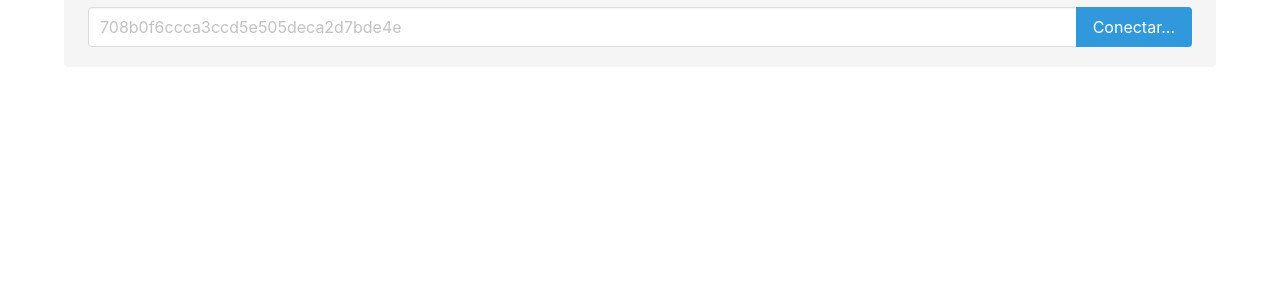
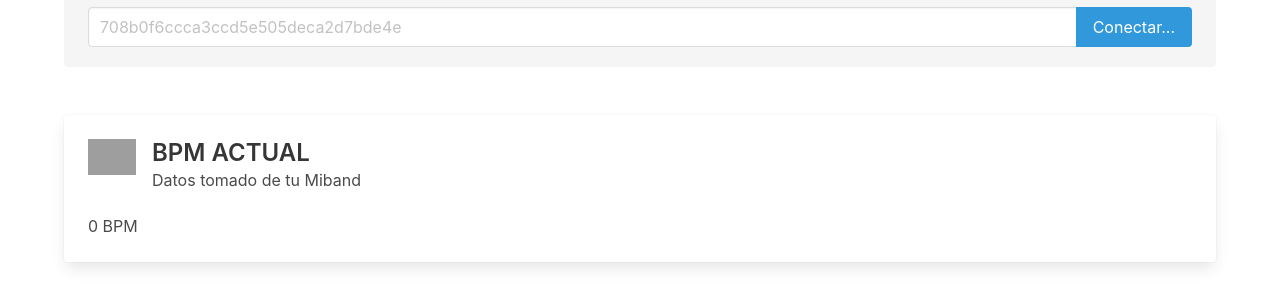
Before and after one commit to pipegoods/mi-band4-5-ritmocardiaco, a plain HTML site: page index.html in a window 1280 px wide. Shown: the part 177-484 px from the top of the page. Drawn offline with nearby package versions, Linux system fonts and the light colour scheme; grey boxes are pictures that could not be loaded.

Commit message:
Mensajes actualizados

```diff
--- a/index.html
+++ b/index.html
@@ -33,6 +33,30 @@
             </div>
         </article>
     </div>
+    <br><br>
+    <div class="container">
+
+        <div class="card">
+
+            <div class="card-content">
+                <div class="media">
+                    <div class="media-left">
+                        <figure class="image is-48x48">
+                            <img src="https://cdn.pixabay.com/photo/2016/05/06/05/47/heart-rate-1375324_1280.png" alt="Placeholder image">
+                        </figure>
+                    </div>
+                    <div class="media-content">
+                        <p class="title is-4">BPM ACTUAL</p>
+                        <p class="subtitle is-6">Datos tomado de tu Miband</p>
+                    </div>
+                </div>
+
+                <div class="content">
+                    <p id="bpm-actual">0 BPM</p>
+                </div>
+            </div>
+        </div>
+    </div>
     <script src="js/aes.js"></script>
     <script type="module" src="js/miband.js"></script>
 
@@ -55,6 +79,7 @@
 
             window.addEventListener("heartrate", (e) => {
                 console.log("BPM ACTUAL:", e.detail);
+                $('#bpm-actual').text(e.detail + " BPM!!")
             });
             try {
                 window.miband = new MiBand5(authKey);
--- a/js/constants.js
+++ b/js/constants.js
@@ -1,3 +1,4 @@
+// Material utilizado para las constantes.
 // https://github.com/VladKolerts/miband4/blob/master/constants.js
 // https://github.com/vshymanskyy/miband-js/blob/master/src/miband.js
 
```
Also changed, not shown: js/miband.js (+9 -9 lines).
